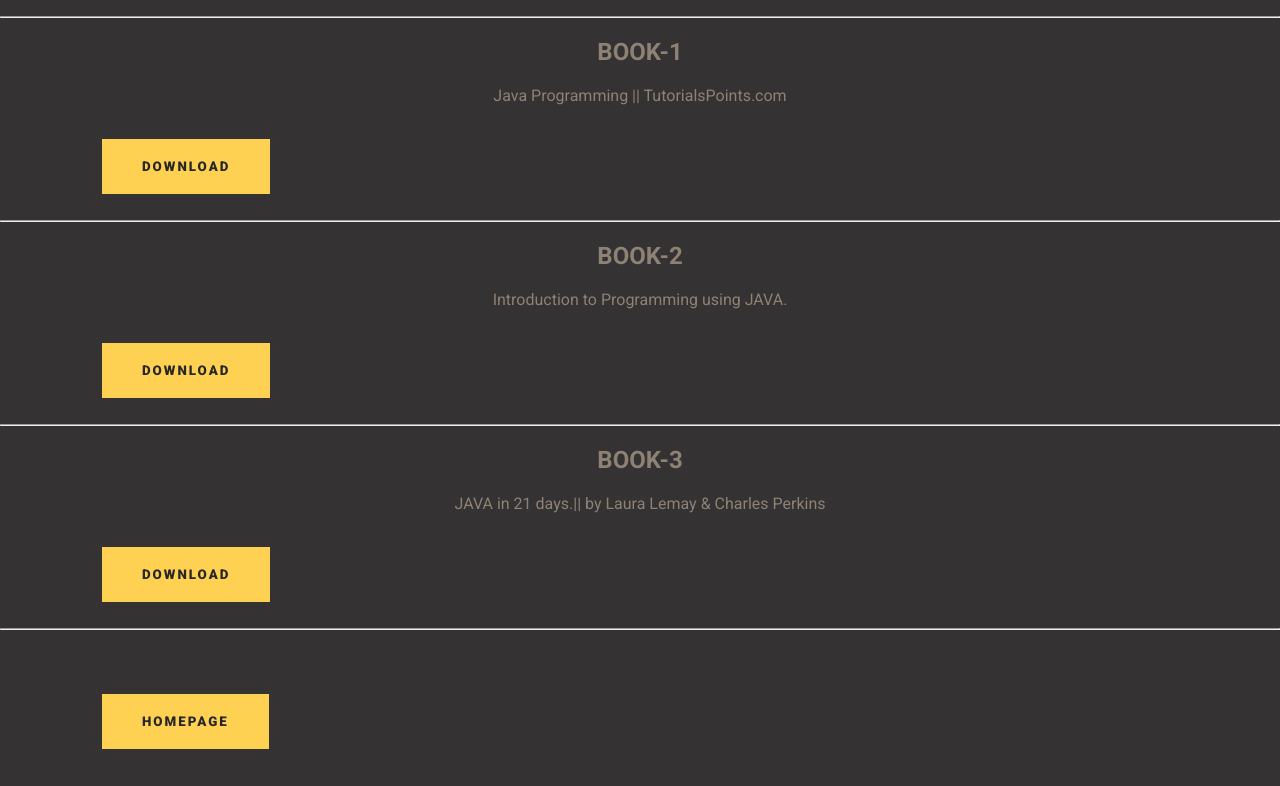
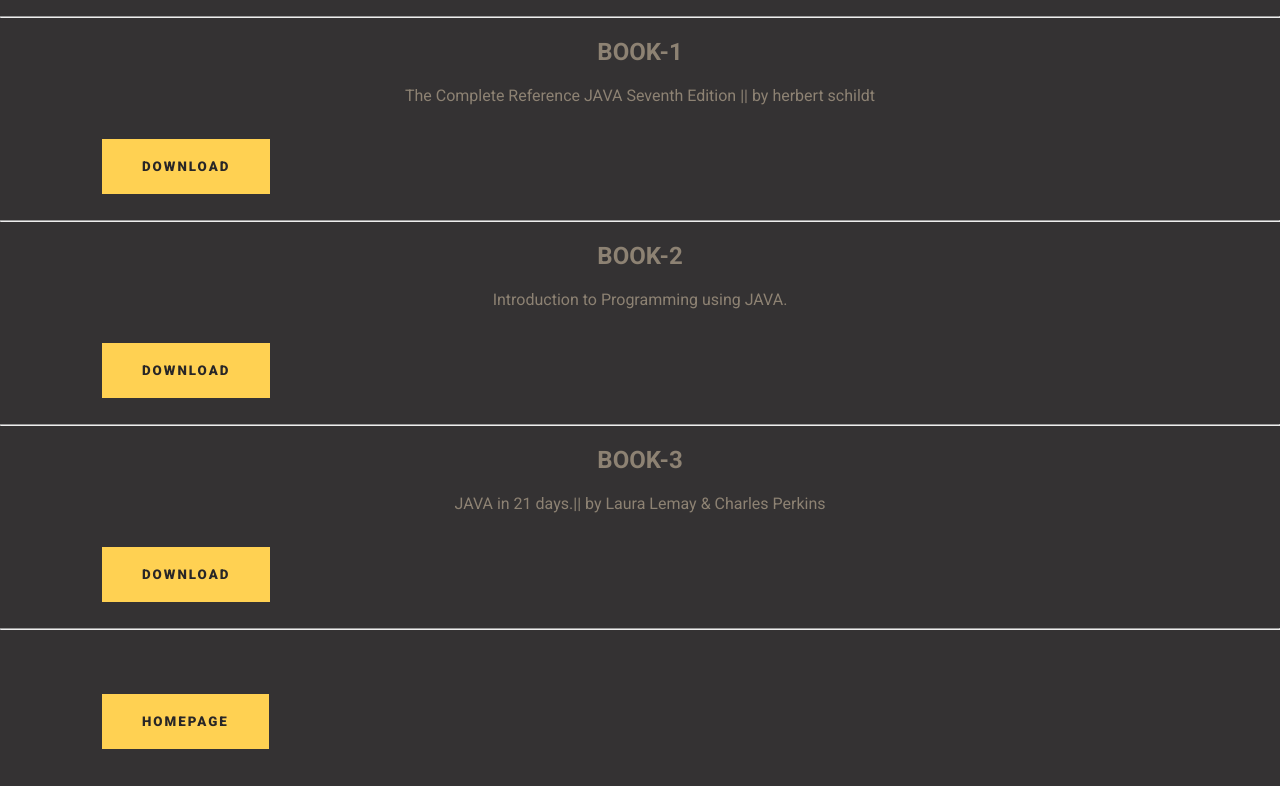
Before and after one commit to yad-nick/wonk, a plain HTML site: page java.html in a window 1280 px wide. Shown: the part 43-829 px from the top of the page. Drawn offline with nearby package versions, Linux system fonts and the light colour scheme.

Commit message:
udadated

```diff
--- a/java.html
+++ b/java.html
@@ -30,7 +30,7 @@
             <div class="cols">
                <div class="col-sm-8">
                    <h2>BOOK-1</h2>
-                   <p>Java Programming || TutorialsPoints.com</p>
+                   <p>The Complete Reference JAVA Seventh Edition || by herbert schildt</p>
                </div>
                 <div class="col-sm-4">
                     <a href="javapdf/pdf1.pdf" download="pdf1">
```
